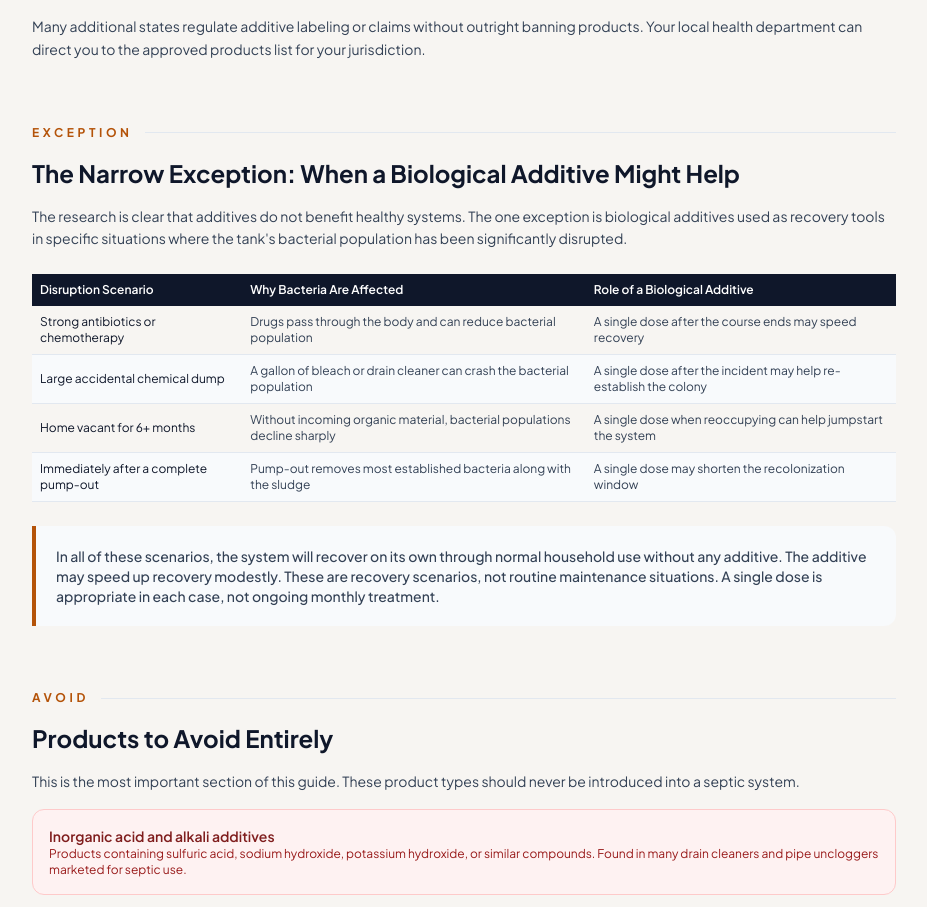
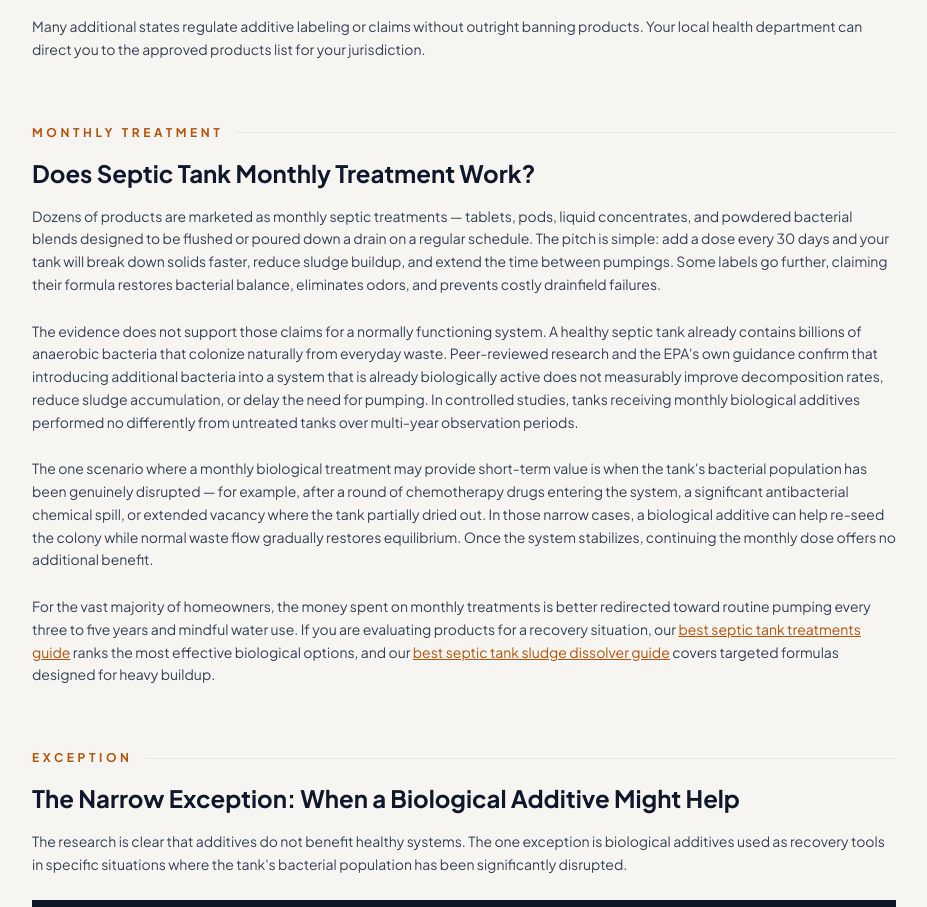
Before and after one commit to thebasementguide2026/theseptic.guide-, a Next.js app: page /articles/septic-tank-additives in a window 1280 px wide. Shown: the part 6060-6967 px from the top of the page, without its empty margins (176-1103 px from the left). Built offline with nearby package versions, Linux system fonts and the light colour scheme.

Commit message:
Add 'Does Septic Tank Monthly Treatment Work?' section to septic-tank-additives page

```diff
--- a/app/articles/septic-tank-additives/page.tsx
+++ b/app/articles/septic-tank-additives/page.tsx
@@ -338,6 +338,19 @@ export default function SepticTankAdditives() {
           <p className='text-slate-700 leading-relaxed text-sm'>Many additional states regulate additive labeling or claims without outright banning products. Your local health department can direct you to the approved products list for your jurisdiction.</p>
         </div>
 
+        {/* Section - Does Septic Tank Monthly Treatment Work? */}
+        <div className='mb-16'>
+          <div className='flex items-center space-x-3 mb-4'>
+            <span className='text-amber-700 font-bold tracking-[0.3em] text-xs uppercase'>Monthly Treatment</span>
+            <div className='flex-1 h-px bg-slate-200'></div>
+          </div>
+          <h2 className='text-2xl font-bold text-slate-900 mb-4'>Does Septic Tank Monthly Treatment Work?</h2>
+          <p className='text-slate-700 leading-relaxed mb-6 text-sm'>Dozens of products are marketed as monthly septic treatments &mdash; tablets, pods, liquid concentrates, and powdered bacterial blends designed to be flushed or poured down a drain on a regular schedule. The pitch is simple: add a dose every 30 days and your tank will break down solids faster, reduce sludge buildup, and extend the time between pumpings. Some labels go further, claiming their formula restores bacterial balance, eliminates odors, and prevents costly drainfield failures.</p>
+          <p className='text-slate-700 leading-relaxed mb-6 text-sm'>The evidence does not support those claims for a normally functioning system. A healthy septic tank already contains billions of anaerobic bacteria that colonize naturally from everyday waste. Peer-reviewed research and the EPA&apos;s own guidance confirm that introducing additional bacteria into a system that is already biologically active does not measurably improve decomposition rates, reduce sludge accumulation, or delay the need for pumping. In controlled studies, tanks receiving monthly biological additives performed no differently from untreated tanks over multi-year observation periods.</p>
+          <p className='text-slate-700 leading-relaxed mb-6 text-sm'>The one scenario where a monthly biological treatment may provide short-term value is when the tank&apos;s bacterial population has been genuinely disrupted &mdash; for example, after a round of chemotherapy drugs entering the system, a significant antibacterial chemical spill, or extended vacancy where the tank partially dried out. In those narrow cases, a biological additive can help re-seed the colony while normal waste flow gradually restores equilibrium. Once the system stabilizes, continuing the monthly dose offers no additional benefit.</p>
+          <p className='text-slate-700 leading-relaxed mb-6 text-sm'>For the vast majority of homeowners, the money spent on monthly treatments is better redirected toward routine pumping every three to five years and mindful water use. If you are evaluating products for a recovery situation, our <Link href='/reviews/best-septic-tank-treatments' className='text-amber-700 underline hover:text-amber-800'>best septic tank treatments guide</Link> ranks the most effective biological options, and our <Link href='/reviews/best-septic-tank-sludge-dissolver' className='text-amber-700 underline hover:text-amber-800'>best septic tank sludge dissolver guide</Link> covers targeted formulas designed for heavy buildup.</p>
+        </div>
+
         {/* Section 9 - The Narrow Exception */}
         <div className='mb-16'>
           <div className='flex items-center space-x-3 mb-4'>
```
